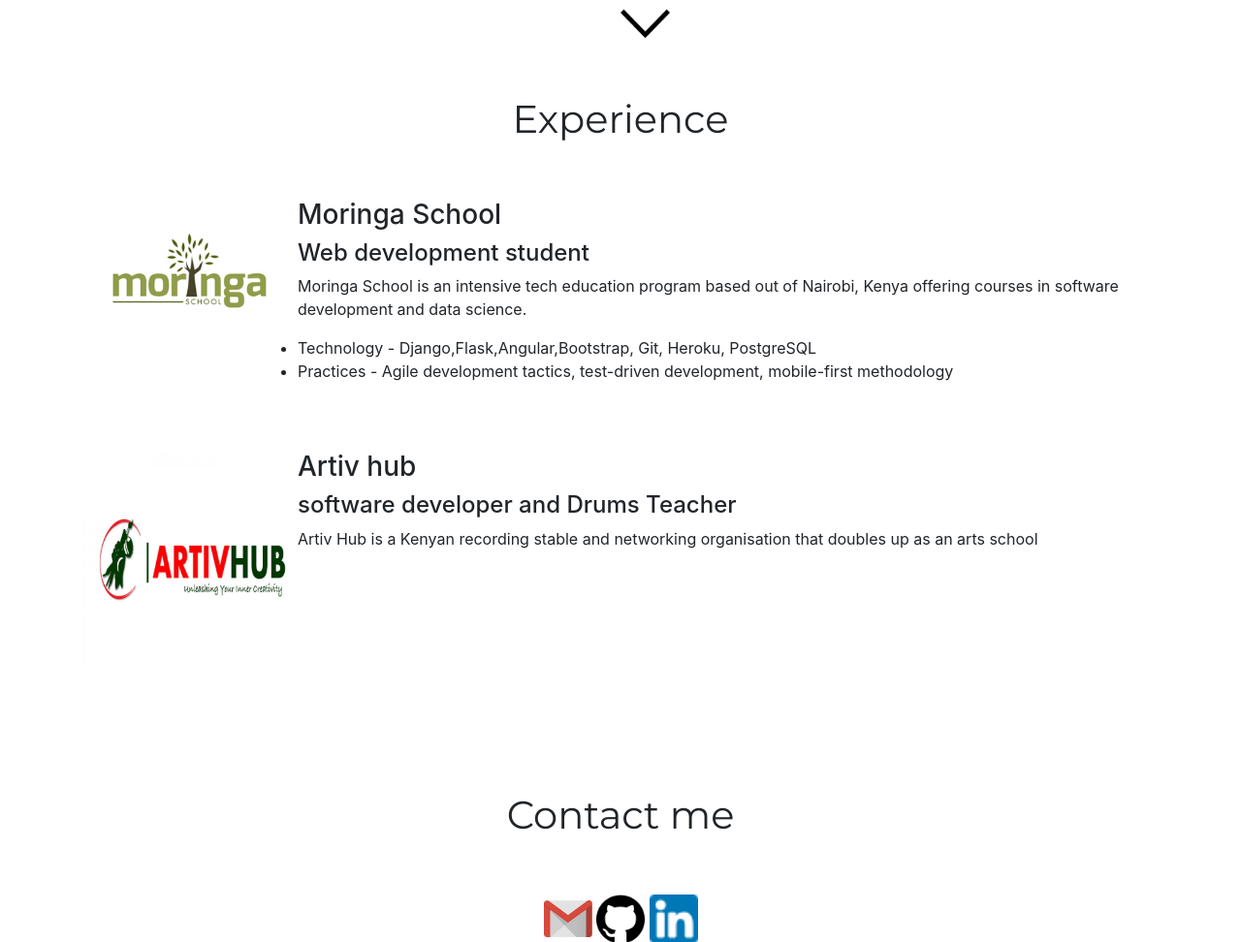
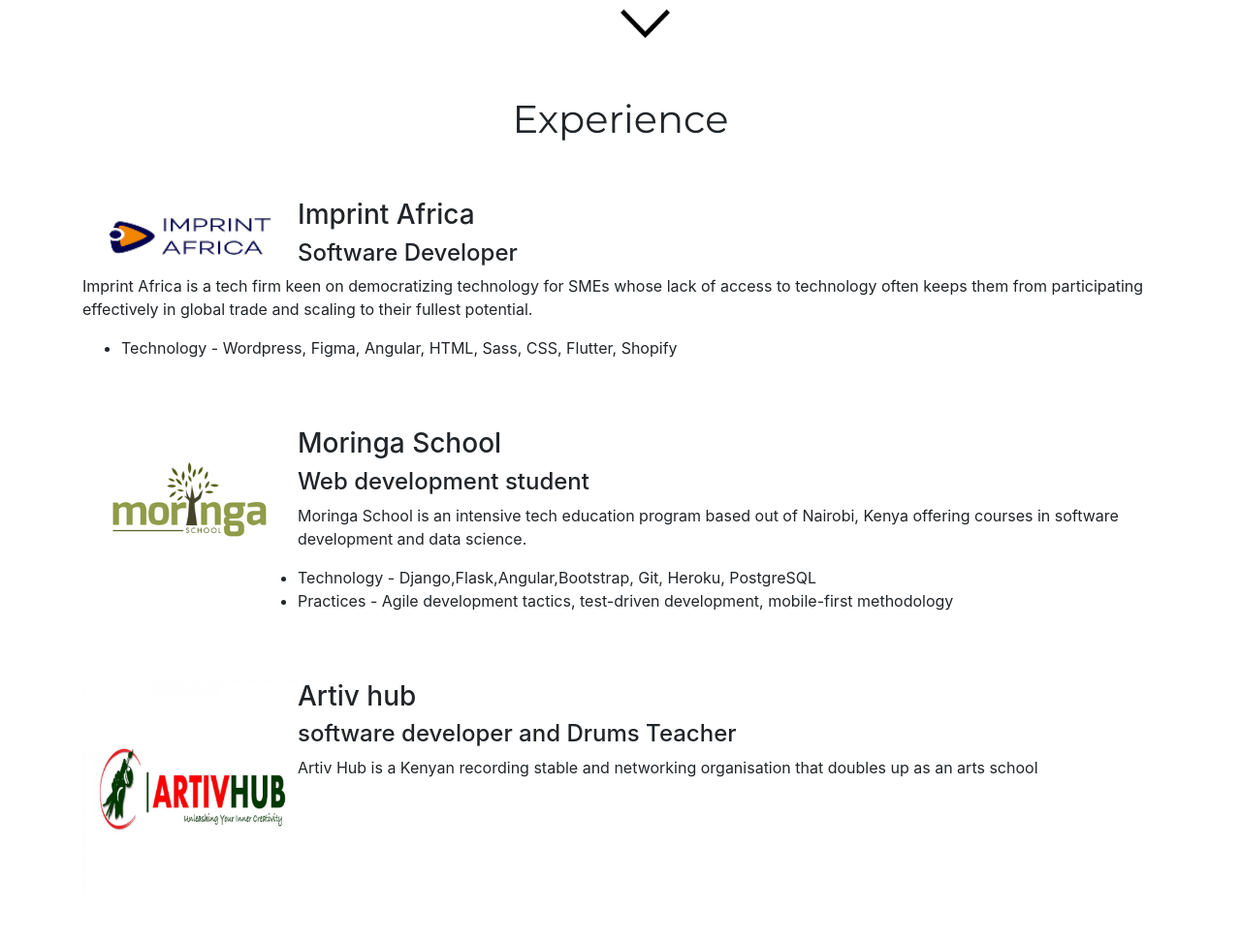
Before and after one commit to Tyra-hans/Portfolio, a Django app: page / in a window 1280 px wide. Shown: the part 2315-3287 px from the top of the page at 97% size. Run offline with Django 3.2, Linux system fonts and the light colour scheme; some libraries are stand-ins or nearby versions.

Commit message:
Addition to experience

```diff
--- a/portapp/templates/home.html
+++ b/portapp/templates/home.html
@@ -29,7 +29,7 @@
     </div>
   </nav>
 
-    <h1 class="text-light text-center title11 wow fadeIn" style="top:500;" >Tyra Hans </h1>
+  <h1 class="text-light text-center title11 wow fadeIn" style="top:500;">Tyra Hans </h1>
 
   <p class="title111 text-center wow bounceInUp">Software Developer</p>
   <div class="container" style="padding-bottom: 70px;">
@@ -38,7 +38,8 @@
   </div>
 
 
-<script src="https://cdnjs.cloudflare.com/ajax/libs/font-awesome/5.11.2/js/all.min.js" integrity="sha256-qM7QTJSlvtPSxVRjVWNM2OfTAz/3k5ovHOKmKXuYMO4=" crossorigin="anonymous"></script>
+  <script src="https://cdnjs.cloudflare.com/ajax/libs/font-awesome/5.11.2/js/all.min.js"
+    integrity="sha256-qM7QTJSlvtPSxVRjVWNM2OfTAz/3k5ovHOKmKXuYMO4=" crossorigin="anonymous"></script>
 </div>
 <!--============================ strengths section========================== -->
 
@@ -96,7 +97,7 @@
       </div>
     </div>
 
-    <div class="col-lg-6 col-md-6 col-sm-6 col-xs-12" style="padding: 10px";>
+    <div class="col-lg-6 col-md-6 col-sm-6 col-xs-12" style="padding: 10px" ;>
       <div class="hovereffect">
         <img class="" src="static/images/avecesare.png" style="width:100%;" alt="">
         <div class="overlay">
@@ -131,9 +132,21 @@
 <div class="container" id="experience">
   <h1 class="text-center heading wow fadeIn" style="padding: 50px;" data-wow-delay="0.3s">Experience</h1>
   <div class="row ">
+    <div class="col-md-12 col-sm-12 col-xs-12 col-lg-12 wow fadeIn" style="padding-bottom: 30px;" data-wow-delay="0.3s">
+      <a href="https://imprintaf.com/"><img src="static/images/logo.png" alt="" class="experience-img"
+          style="width: 20%;border-radius: 50%;"></a>
 
-    <div class="col-md-12 col-sm-12 col-xs-12 col-lg-12 wow fadeIn" style="padding-bottom: 30px;"
-      data-wow-delay="0.3s">
+      <h3 class="experience-txt">Imprint Africa</h3>
+      <h4 class="experience-position">Software Developer</h4>
+      <p>Imprint Africa is a tech firm keen on democratizing technology for SMEs whose lack of access to technology
+        often keeps them from participating effectively in global trade and scaling to their fullest potential.</p>
+      <ul>
+        <li>Technology - Wordpress, Figma, Angular, HTML, Sass, CSS, Flutter, Shopify</li>
+
+      </ul>
+      <br>
+    </div>
+    <div class="col-md-12 col-sm-12 col-xs-12 col-lg-12 wow fadeIn" style="padding-bottom: 30px;" data-wow-delay="0.3s">
       <a href="https://moringaschool.com/"><img src="static/images/moringalogo.png" alt="" class="experience-img"
           style="width: 20%;border-radius: 50%;"></a>
 
@@ -147,8 +160,9 @@
       </ul>
       <br>
     </div>
-    <div class="col-md-12 col-sm-12 col-xs-12 col-lg-12 wow fadeIn" style="padding-bottom: 30px;"
-      data-wow-delay="0.4s">
+
+
+    <div class="col-md-12 col-sm-12 col-xs-12 col-lg-12 wow fadeIn" style="padding-bottom: 30px;" data-wow-delay="0.4s">
       <a href="https://artivhub.org/"><img src="static/images/artivhub.png" alt="" class="experience-img"
           style="width: 20%;"></a>
 
@@ -167,9 +181,14 @@
   <div class="row text-center">
     <div class="col-md-12 " style="padding-bottom: 30px;">
 
-      <a href="https://mail.google.com/mail/?view=cm&fs=1&to=tyrahans17@gmail.com&su=Contact+from+portfolio&body=Insert+message+here"><img src="static/images/gmail.png" alt="" style="width: 50px;" class="hvr-grow wow fadeInRight" data-wow-delay="1s"></a>
-      <a href="https://github.com/Tyra-hans"><img src="static/images/github-logo.png" alt="" style="width:50px;" class="hvr-grow wow fadeInLeft" data-wow-delay="1s" ></a>
-      <a href="https://www.linkedin.com/in/tyra-hans/"><img src="static/images/linkedin1.png" alt="" style="width:50px;" class="hvr-grow wow fadeInLeft" data-wow-delay="1s" ></a>
+      <a
+        href="https://mail.google.com/mail/?view=cm&fs=1&to=tyrahans17@gmail.com&su=Contact+from+portfolio&body=Insert+message+here"><img
+          src="static/images/gmail.png" alt="" style="width: 50px;" class="hvr-grow wow fadeInRight"
+          data-wow-delay="1s"></a>
+      <a href="https://github.com/Tyra-hans"><img src="static/images/github-logo.png" alt="" style="width:50px;"
+          class="hvr-grow wow fadeInLeft" data-wow-delay="1s"></a>
+      <a href="https://www.linkedin.com/in/tyra-hans/"><img src="static/images/linkedin1.png" alt="" style="width:50px;"
+          class="hvr-grow wow fadeInLeft" data-wow-delay="1s"></a>
 
 
     </div>
@@ -183,7 +202,7 @@
 
   <div class="row text-center">
     <div class="col-md-12 " style="padding-bottom: 30px;">
-      <a href="#top"><img class="hvr-grow"  src="static/images/upload.png" alt="" style="float: right;"></a>
+      <a href="#top"><img class="hvr-grow" src="static/images/upload.png" alt="" style="float: right;"></a>
 
     </div>
 
```
Also changed, not shown: static/images/logo.png (added). Lines whose indentation alone changed are shown as unchanged.
